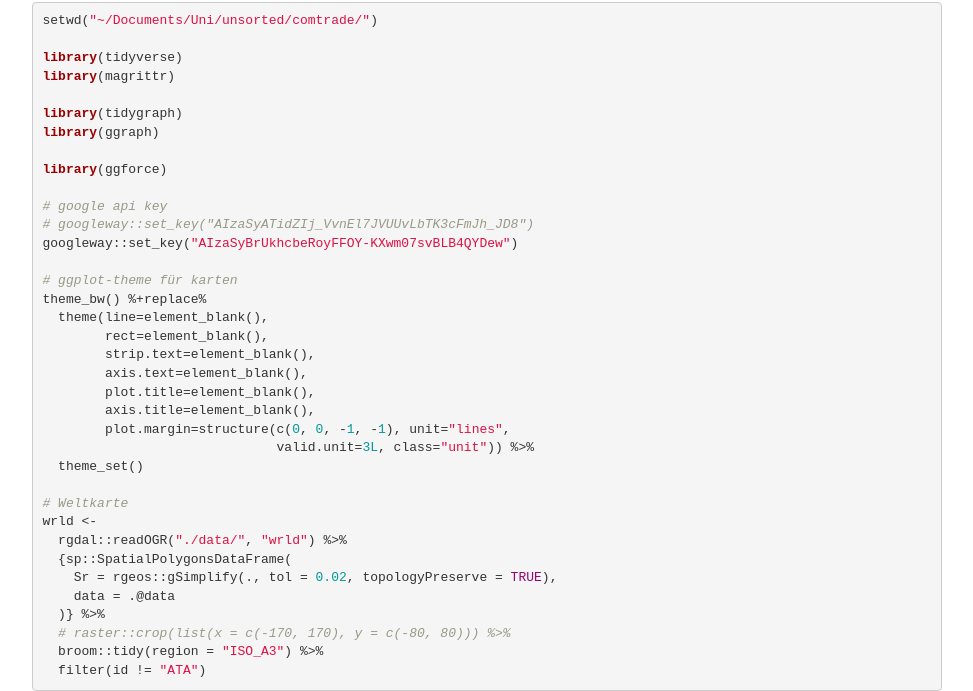
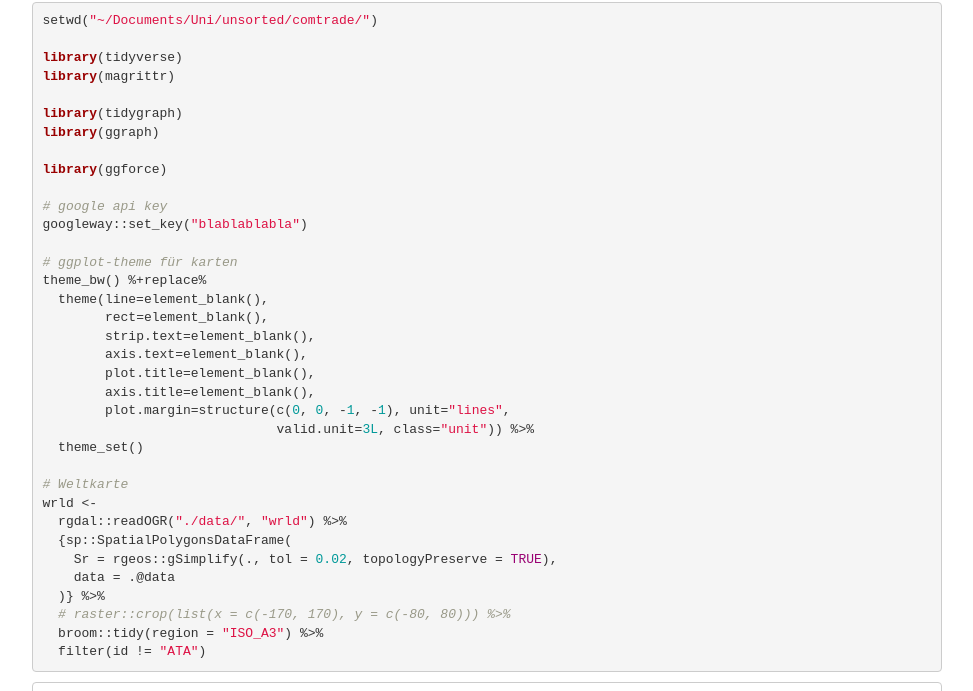
Before and after one commit to rackelhahn69/rackelhahn69.github.io, a plain HTML site: page index.html in a window 1280 px wide. Shown: the part 70-761 px from the top of the page, without its empty margins (153-1126 px from the left). Drawn offline with nearby package versions, Linux system fonts and the light colour scheme; some packages are replaced by stand-ins of ours.

Commit message:
Update index.html

```diff
--- a/index.html
+++ b/index.html
@@ -318,8 +318,7 @@ library(ggraph)
 library(ggforce)
 
 # google api key
-# googleway::set_key(&quot;AIzaSyATidZIj_VvnEl7JVUUvLbTK3cFmJh_JD8&quot;)
-googleway::set_key(&quot;AIzaSyBrUkhcbeRoyFFOY-KXwm07svBLB4QYDew&quot;)
+googleway::set_key(&quot;blablablabla&quot;)
 
 # ggplot-theme für karten
 theme_bw() %+replace%
```
